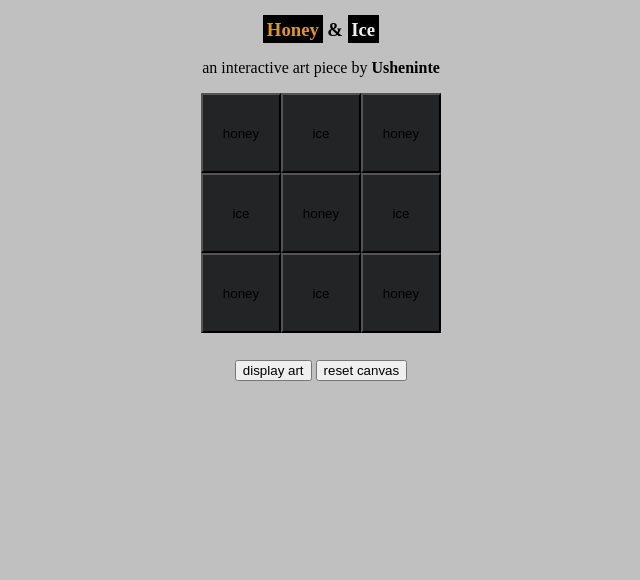
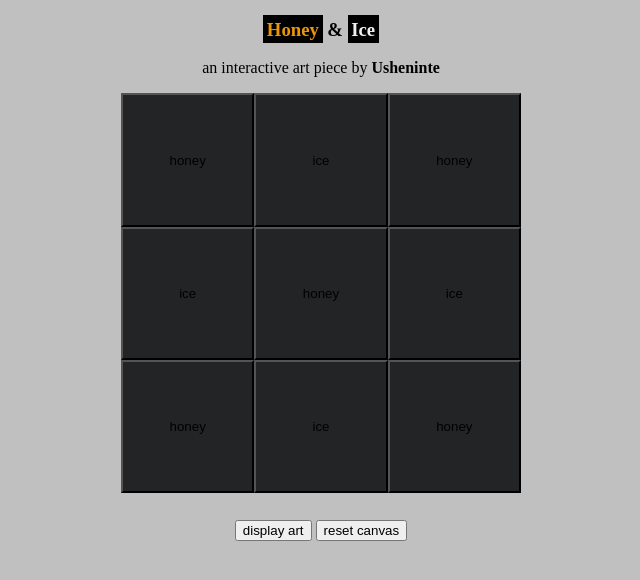
Before and after one commit to poetrique/script-disco, a plain HTML site: page stress-wall/index.html in a window 1280 px wide. Shown: the whole page, without its empty margins (319-959 px from the left). Drawn offline with Linux system fonts and the light colour scheme.

Commit message:
fixed desktop view

```diff
--- a/stress-wall/main.css
+++ b/stress-wall/main.css
@@ -9,8 +9,8 @@ body {
 }
 
 .block {
-  width: 15em;
-  height: 20em;
+  width: 10em;
+  height: 10em;
   background-color: #232425;
 }
 
@@ -25,8 +25,10 @@ body {
 
 /* MOBILE VIEW */
 /* Landscape */
-.block {
-  width: 6em;
-  height: 6em;
-  background-color: #232425;
+@media only screen and (max-width: 1200px) {
+  .block {
+    width: 6em;
+    height: 6em;
+    background-color: #232425;
+  }
 }
```
